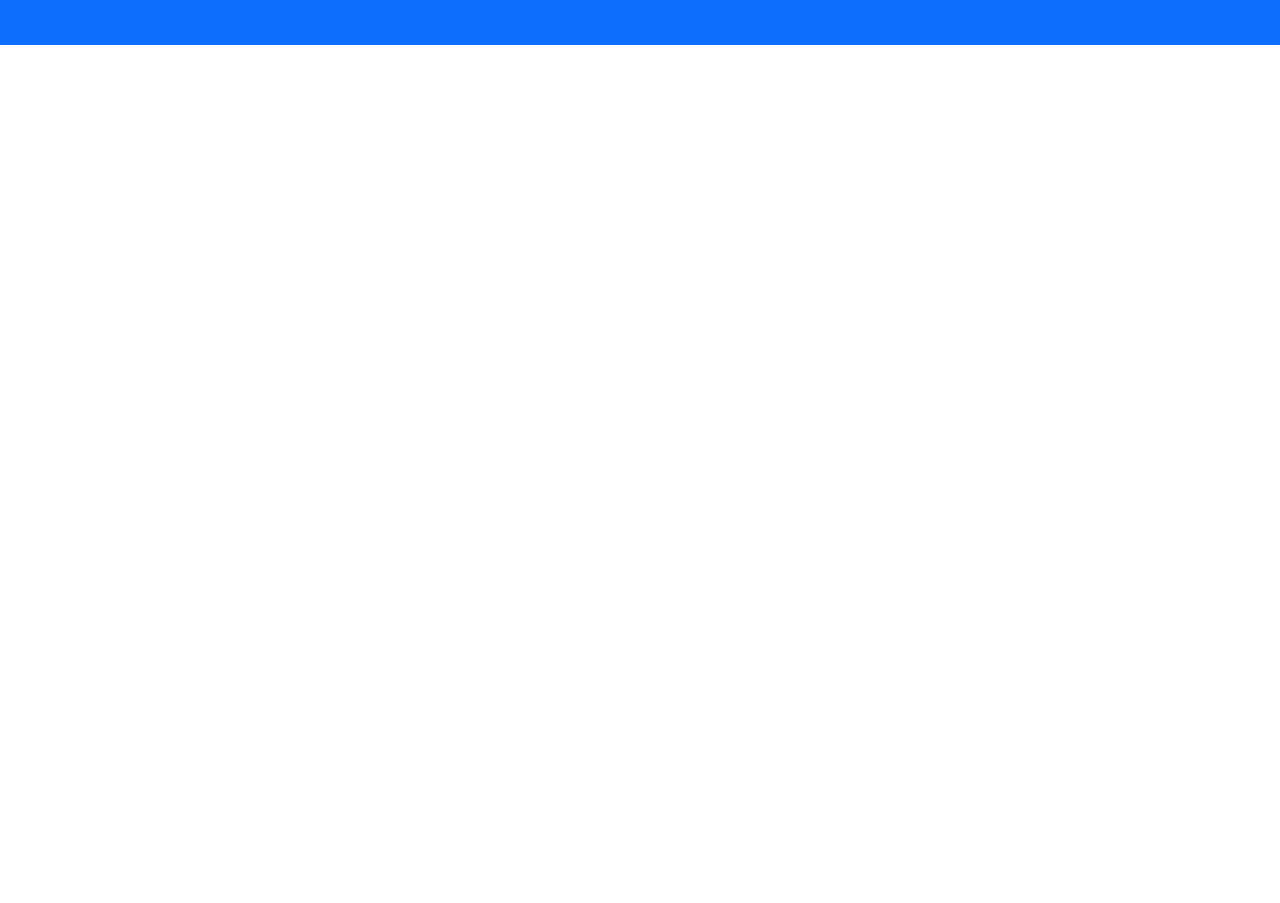
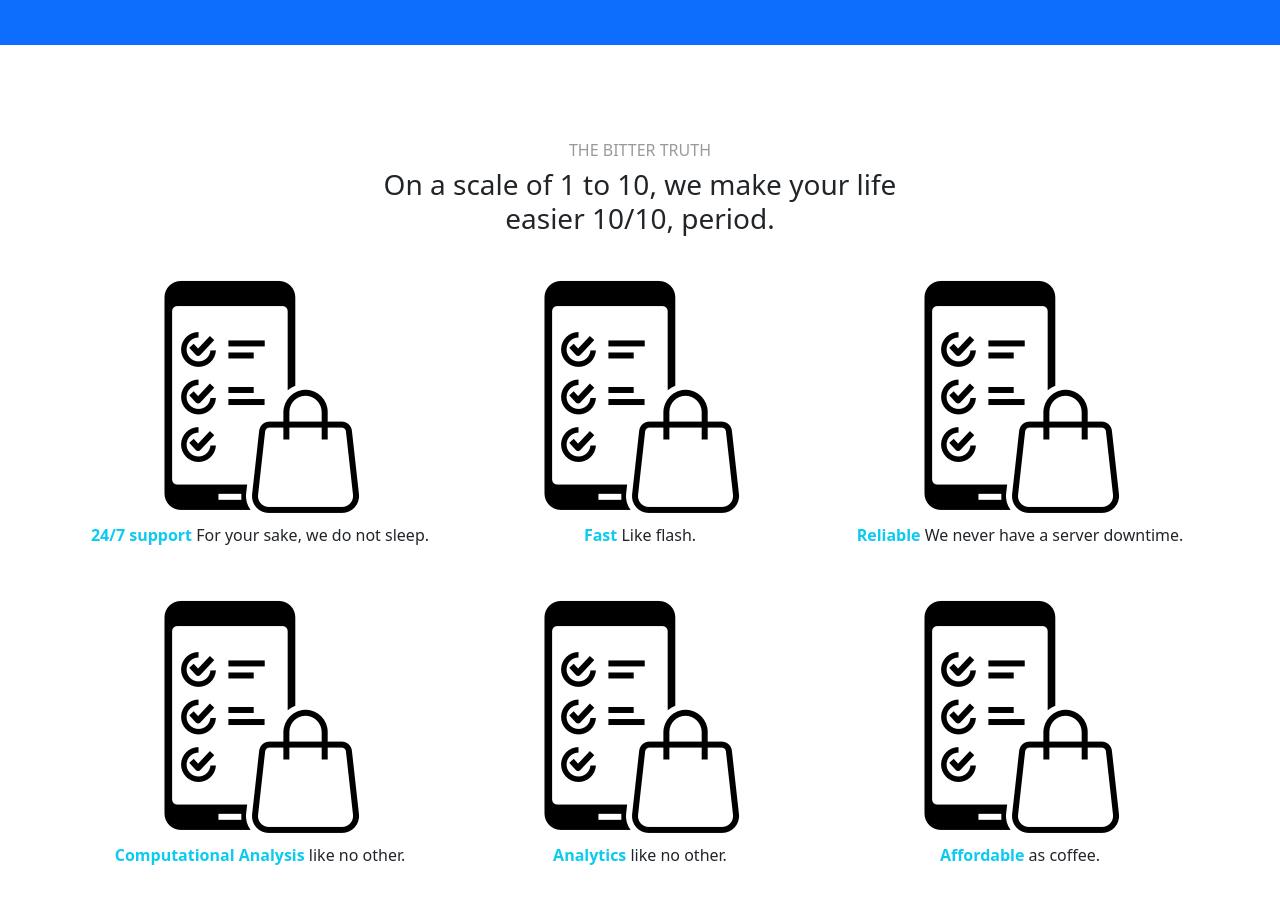
Before and after one commit to kirillkursel/laba8, a plain HTML site: page index.html in a window 1280 px wide. Shown: the part 2270-3173 px from the top of the page. Before the commit the page ends 2315 px from the top, so only its background shows below. Drawn offline with nearby package versions, Linux system fonts and the light colour scheme.

Commit message:
v.1 izbrannoe

```diff
--- a/index.html
+++ b/index.html
@@ -122,6 +122,55 @@
     </section>
 
     <section id="feature-rundown">
+        <div class="container">
+            <div class="row mt-5">
+              <div class="col-12 col-md-6 mx-auto mt-5 text-center">
+                <h6 class="text-black-40 text-uppercase">
+                  The bitter truth
+                </h6>
+                <h3 class="text-black-70">On a scale of 1 to 10, we make your life easier 10/10, period.</h3>
+              </div>
+            </div>
+            <div class="row mb-5">
+                <div class="col-12 col-md-4 text-center">
+                  <img src="img/box.png" class="mt-4"/>
+                  <p>
+                    <strong class="text-info">24/7 support</strong>  For
+                    your sake, we do not sleep.
+                  </p>
+                </div>
+                <div class="col-12 col-md-4 text-center">
+                  <img src="img/box.png" class="mt-4"/>
+                  <p>
+                    <strong class="text-info">Fast</strong>  Like flash.
+                  </p>
+                </div>
+                <div class="col-12 col-md-4 text-center">
+                  <img src="img/box.png" class="mt-4"/>
+                  <p>
+                    <strong class="text-info">Reliable</strong>  We never have a server downtime.
+                  </p>
+                </div>
+                <div class="col-12 col-md-4 text-center">
+                  <img src="img/box.png" class="mt-4"/>
+                  <p>
+                    <strong class="text-info">Computational Analysis</strong>  like no other.
+                  </p>
+                </div>
+                <div class="col-12 col-md-4 text-center">
+                  <img src="img/box.png" class="mt-4"/>
+                  <p>
+                    <strong class="text-info">Analytics</strong>  like no other.
+                  </p>
+                </div>
+                <div class="col-12 col-md-4 text-center mb-5">
+                  <img src="img/box.png" class="mt-4"/>
+                  <p>
+                    <strong class="text-info">Affordable</strong> as coffee.
+                  </p>
+                </div>
+            </div>
+        </div>
     </section>
 
 
--- a/style.css
+++ b/style.css
@@ -36,3 +36,6 @@
     height: 200px;
     margin: 0 30px;
 }
+#feature-rundown img {
+    width: 250px;
+}
```
Also changed, not shown: img/box.png (added).
